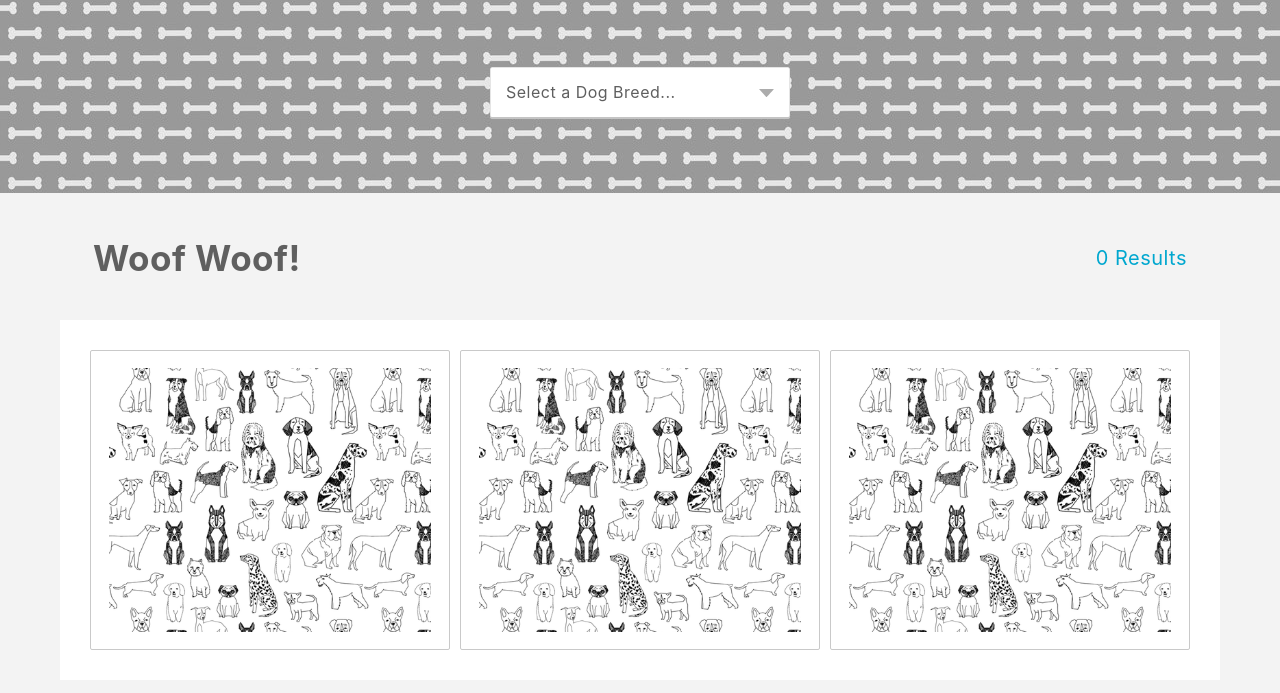
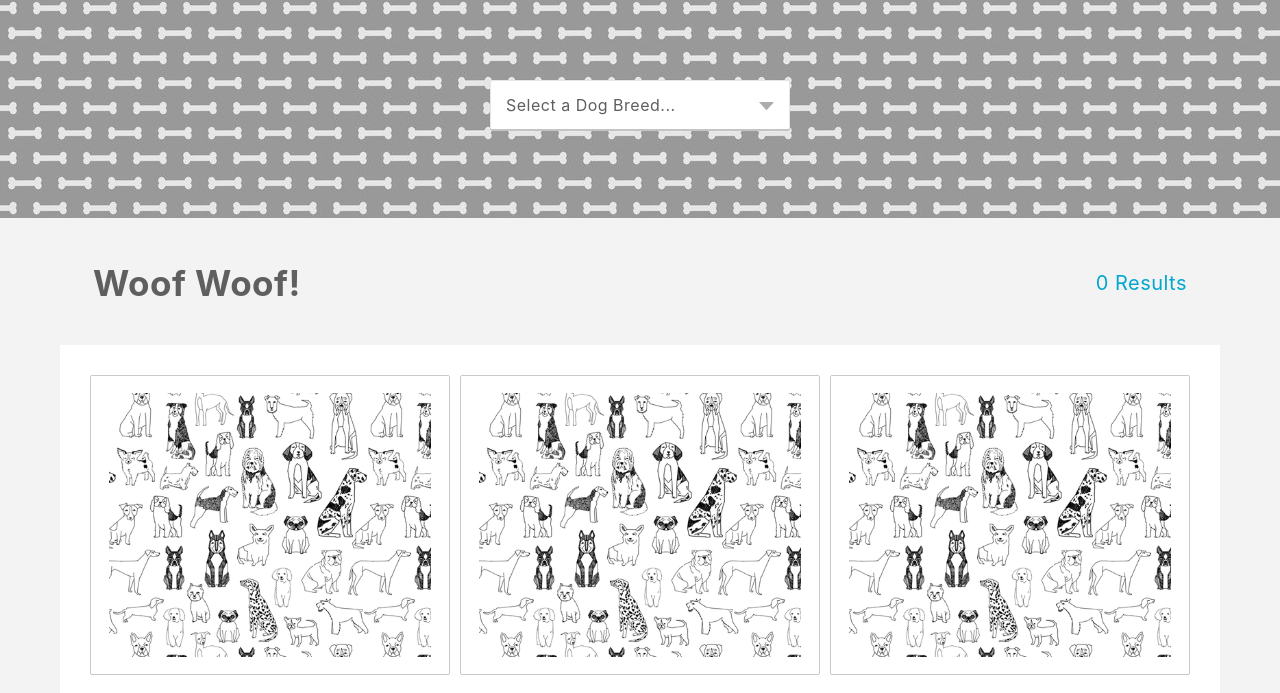
Before and after one commit to tinuola/doggie-browser, a website with bundled scripts: page index.html in a window 1280 px wide. Shown: the part 107-800 px from the top of the page. Built offline with nearby package versions, Linux system fonts and the light colour scheme; no server answers; a web font is replaced by a local one.

Commit message:
updating

```diff
--- a/css/style.css
+++ b/css/style.css
@@ -81,12 +81,6 @@ Header
   }
 }
 
-/* @media only screen and (max-width: 604px) {
-  .headline  {
-    font-size: 50px;
-  }
-} */
-
 @media only screen and (max-width: 493px) {
   .headline  {
     font-size: 50px;
@@ -99,14 +93,14 @@ Search
 **********************/
 
 #search {
-  background-image: url('/media/graydogpaper.jpg');
+  background-image: url('../media/graydogpaper.jpg');
 }
 
 #search-container {
   display: flex;
   justify-content: center;
   align-items: center;
-  height: 200px;
+  height: 225px;
 }
 
 .chosen-container-single .chosen-search input[type=text] {
@@ -139,7 +133,6 @@ Display
 }
 
 #display-results {
-  /* min-height: 400px; */
   height: 100%;
   display: flex;
   flex-wrap: wrap;
```
